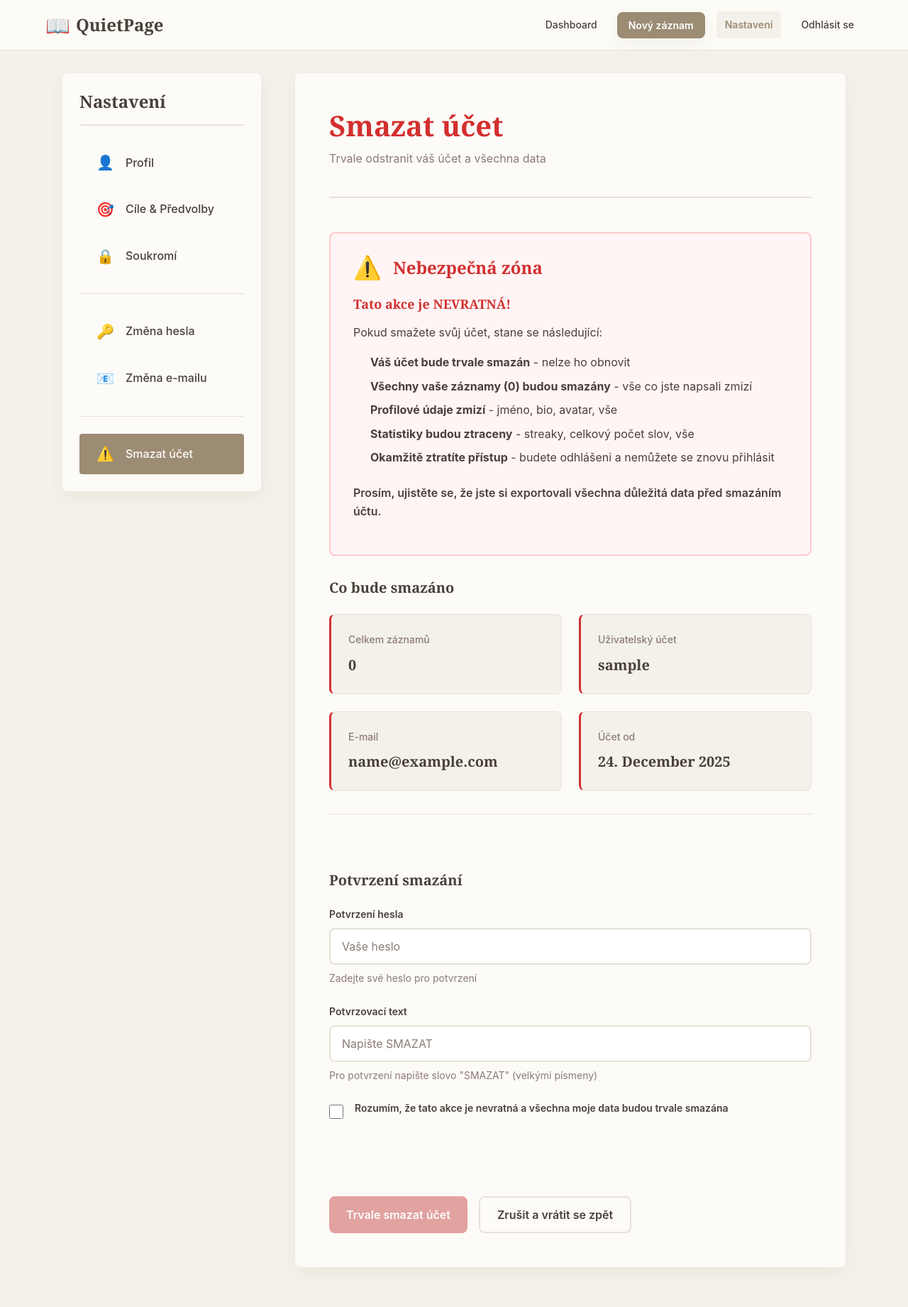
After one commit to tomasmach/QuietPage, a Django app: page /accounts/settings/delete/ in a window 1280 px wide. The commit adds this page. Shown: the whole page at 71% size. Run offline with Django 5.2, Linux system fonts and the light colour scheme; the visitor is signed in with stand-in values (Sample User, id 1); data that the repository does not hold is empty; parts of the project's set-up code (start-up, migrations or seed data) failed here and were passed over.

Commit message:
Add security templates for password, email change and account deletion

```diff
--- a/static/css/components.css
+++ b/static/css/components.css
@@ -1193,10 +1193,7 @@ body.zen-mode-active .zen-exit-hint {
 .settings-sidebar {
     flex-shrink: 0;
     width: 280px;
-    position: sticky;
-    top: calc(var(--space-lg) + 60px);
     align-self: flex-start;
-    height: fit-content;
 }
 
 @media (max-width: 968px) {
@@ -1461,15 +1458,9 @@ body.zen-mode-active .zen-exit-hint {
 /* Stats Grid */
 .stats-grid {
     display: grid;
-    grid-template-columns: repeat(auto-fit, minmax(200px, 1fr));
+    grid-template-columns: repeat(2, 1fr);
     gap: var(--space-md);
     margin-top: var(--space-md);
-}
-
-@media (max-width: 768px) {
-    .stats-grid {
-        grid-template-columns: repeat(2, 1fr);
-    }
 }
 
 @media (max-width: 480px) {
@@ -1480,8 +1471,9 @@ body.zen-mode-active .zen-exit-hint {
 
 .stat-card {
     display: flex;
-    align-items: center;
-    gap: var(--space-md);
+    flex-direction: column;
+    align-items: flex-start;
+    gap: var(--space-xs);
     padding: var(--space-md);
     background-color: var(--bg-body);
     border-radius: var(--radius-md);
@@ -1608,6 +1600,72 @@ body.zen-mode-active .zen-exit-hint {
     color: #A94842;
 }
 
+/* Danger Zone (Account Deletion) */
+.danger-zone {
+    margin-top: var(--space-lg);
+    padding: var(--space-lg);
+    background-color: #FFF5F5;
+    border: 2px solid #FFC9C9;
+    border-radius: var(--radius-md);
+}
+
+@media (prefers-color-scheme: dark) {
+    .danger-zone {
+        background-color: #3D1F1F;
+        border-color: #6B3030;
+    }
+}
+
+.danger-zone-header {
+    display: flex;
+    align-items: center;
+    gap: var(--space-sm);
+    margin-bottom: var(--space-md);
+}
+
+.danger-zone-icon {
+    font-size: 2rem;
+    line-height: 1;
+}
+
+.danger-zone-header h2 {
+    color: #D32F2F;
+    margin: 0;
+    font-size: 1.5rem;
+}
+
+@media (prefers-color-scheme: dark) {
+    .danger-zone-header h2 {
+        color: #FF6B6B;
+    }
+}
+
+.danger-zone-content {
+    color: var(--text-main);
+}
+
+.danger-zone-content h3 {
+    color: #D32F2F;
+    font-size: 1.125rem;
+    margin-bottom: var(--space-sm);
+}
+
+@media (prefers-color-scheme: dark) {
+    .danger-zone-content h3 {
+        color: #FF6B6B;
+    }
+}
+
+.danger-zone-content ul {
+    margin: var(--space-sm) 0;
+    padding-left: var(--space-md);
+}
+
+.danger-zone-content li {
+    margin-bottom: var(--space-xs);
+    line-height: 1.6;
+}
+
 /* Utility Classes for Settings */
 .mt-4 {
     margin-top: var(--space-lg);
--- a/templates/accounts/settings/base_settings.html
+++ b/templates/accounts/settings/base_settings.html
@@ -38,18 +38,16 @@
                 <li class="settings-nav-divider"></li>
 
                 <li>
-                    <a href="#"
-                       class="settings-nav-item {% if active_section == 'password' %}active{% endif %}"
-                       title="Připravujeme...">
+                    <a href="{% url 'accounts:settings-password' %}"
+                       class="settings-nav-item {% if active_section == 'password' %}active{% endif %}">
                         <span class="settings-nav-icon">🔑</span>
                         <span>Změna hesla</span>
                     </a>
                 </li>
 
                 <li>
-                    <a href="#"
-                       class="settings-nav-item {% if active_section == 'email' %}active{% endif %}"
-                       title="Připravujeme...">
+                    <a href="{% url 'accounts:settings-email' %}"
+                       class="settings-nav-item {% if active_section == 'email' %}active{% endif %}">
                         <span class="settings-nav-icon">📧</span>
                         <span>Změna e-mailu</span>
                     </a>
@@ -58,9 +56,8 @@
                 <li class="settings-nav-divider"></li>
 
                 <li>
-                    <a href="#"
-                       class="settings-nav-item settings-nav-item-danger {% if active_section == 'delete' %}active{% endif %}"
-                       title="Připravujeme...">
+                    <a href="{% url 'accounts:settings-delete' %}"
+                       class="settings-nav-item settings-nav-item-danger {% if active_section == 'delete' %}active{% endif %}">
                         <span class="settings-nav-icon">⚠️</span>
                         <span>Smazat účet</span>
                     </a>
--- /dev/null
+++ b/templates/accounts/settings/delete_account.html
@@ -0,0 +1,145 @@
+{% extends "accounts/settings/base_settings.html" %}
+{% load static %}
+
+{% block title %}Smazat účet - Nastavení - QuietPage{% endblock %}
+
+{% block settings_content %}
+<div class="settings-page">
+    <header class="settings-page-header">
+        <h1 style="color: #D32F2F;">Smazat účet</h1>
+        <p class="text-muted">Trvale odstranit váš účet a všechna data</p>
+    </header>
+
+    <!-- DANGER ZONE WARNING -->
+    <div class="danger-zone">
+        <div class="danger-zone-header">
+            <span class="danger-zone-icon">⚠️</span>
+            <h2>Nebezpečná zóna</h2>
+        </div>
+
+        <div class="danger-zone-content">
+            <h3>Tato akce je NEVRATNÁ!</h3>
+            <p>Pokud smažete svůj účet, stane se následující:</p>
+            <ul>
+                <li><strong>Váš účet bude trvale smazán</strong> - nelze ho obnovit</li>
+                <li><strong>Všechny vaše záznamy ({{ total_entries }}) budou smazány</strong> - vše co jste napsali zmizí</li>
+                <li><strong>Profilové údaje zmizí</strong> - jméno, bio, avatar, vše</li>
+                <li><strong>Statistiky budou ztraceny</strong> - streaky, celkový počet slov, vše</li>
+                <li><strong>Okamžitě ztratíte přístup</strong> - budete odhlášeni a nemůžete se znovu přihlásit</li>
+            </ul>
+
+            <p style="margin-top: var(--space-md); font-weight: 600; color: var(--text-main);">
+                Prosím, ujistěte se, že jste si exportovali všechna důležitá data před smazáním účtu.
+            </p>
+        </div>
+    </div>
+
+    <form method="post" class="settings-form" id="delete-form">
+        {% csrf_token %}
+
+        <!-- Account Statistics -->
+        <section class="form-section">
+            <h2 class="form-section-title">Co bude smazáno</h2>
+
+            <div class="stats-grid">
+                <div class="stat-card" style="border-left: 3px solid #D32F2F;">
+                    <span class="stat-label">Celkem záznamů</span>
+                    <span class="stat-value">{{ total_entries }}</span>
+                </div>
+
+                <div class="stat-card" style="border-left: 3px solid #D32F2F;">
+                    <span class="stat-label">Uživatelský účet</span>
+                    <span class="stat-value">{{ user.username }}</span>
+                </div>
+
+                <div class="stat-card" style="border-left: 3px solid #D32F2F;">
+                    <span class="stat-label">E-mail</span>
+                    <span class="stat-value">{{ user.email }}</span>
+                </div>
+
+                <div class="stat-card" style="border-left: 3px solid #D32F2F;">
+                    <span class="stat-label">Účet od</span>
+                    <span class="stat-value">{{ user.date_joined|date:"j. F Y" }}</span>
+                </div>
+            </div>
+        </section>
+
+        <!-- Confirmation Form -->
+        <section class="form-section">
+            <h2 class="form-section-title">Potvrzení smazání</h2>
+
+            <div class="form-group">
+                <label for="{{ form.password.id_for_label }}" class="form-label">
+                    {{ form.password.label }}
+                </label>
+                {{ form.password }}
+                {% if form.password.help_text %}
+                    <p class="form-help">{{ form.password.help_text }}</p>
+                {% endif %}
+                {% if form.password.errors %}
+                    <div class="form-errors">
+                        {% for error in form.password.errors %}
+                            <p class="form-error">{{ error }}</p>
+                        {% endfor %}
+                    </div>
+                {% endif %}
+            </div>
+
+            <div class="form-group">
+                <label for="{{ form.confirm_text.id_for_label }}" class="form-label">
+                    {{ form.confirm_text.label }}
+                </label>
+                {{ form.confirm_text }}
+                {% if form.confirm_text.help_text %}
+                    <p class="form-help">{{ form.confirm_text.help_text }}</p>
+                {% endif %}
+                {% if form.confirm_text.errors %}
+                    <div class="form-errors">
+                        {% for error in form.confirm_text.errors %}
+                            <p class="form-error">{{ error }}</p>
+                        {% endfor %}
+                    </div>
+                {% endif %}
+            </div>
+
+            <div class="form-checkbox-wrapper">
+                <input type="checkbox" id="understand-checkbox" class="form-checkbox" required>
+                <label for="understand-checkbox" class="form-label">
+                    Rozumím, že tato akce je nevratná a všechna moje data budou trvale smazána
+                </label>
+            </div>
+        </section>
+
+        <!-- Form Actions -->
+        <div class="form-actions">
+            <button type="submit" class="btn btn-danger" id="delete-btn" disabled>
+                Trvale smazat účet
+            </button>
+            <a href="{% url 'accounts:settings-profile' %}" class="btn btn-secondary">
+                Zrušit a vrátit se zpět
+            </a>
+        </div>
+    </form>
+</div>
+
+<!-- JavaScript for confirmation checkbox -->
+<script>
+document.addEventListener('DOMContentLoaded', function() {
+    const checkbox = document.getElementById('understand-checkbox');
+    const deleteBtn = document.getElementById('delete-btn');
+    const form = document.getElementById('delete-form');
+
+    // Enable delete button only when checkbox is checked
+    checkbox.addEventListener('change', function() {
+        deleteBtn.disabled = !this.checked;
+    });
+
+    // Final confirmation before submit
+    form.addEventListener('submit', function(e) {
+        if (!confirm('POSLEDNÍ VAROVÁNÍ: Opravdu chcete TRVALE smazat svůj účet? Tuto akci NELZE vrátit zpět!')) {
+            e.preventDefault();
+        }
+    });
+});
+</script>
+{% endblock %}
```
Also changed, not shown: templates/accounts/settings/email_change.html (added, +88 -0 lines), templates/accounts/settings/password_change.html (added, +97 -0 lines).
